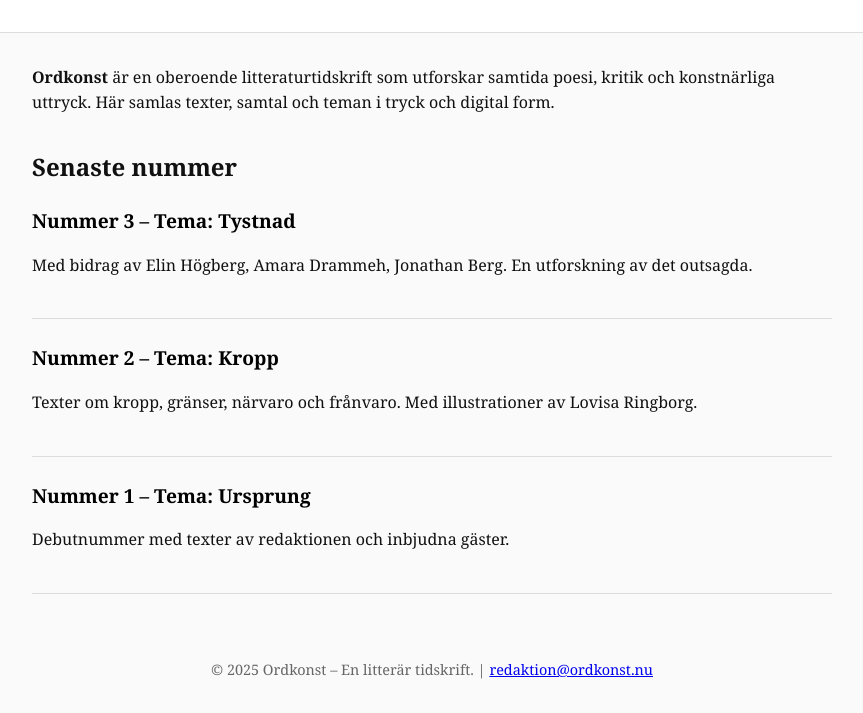
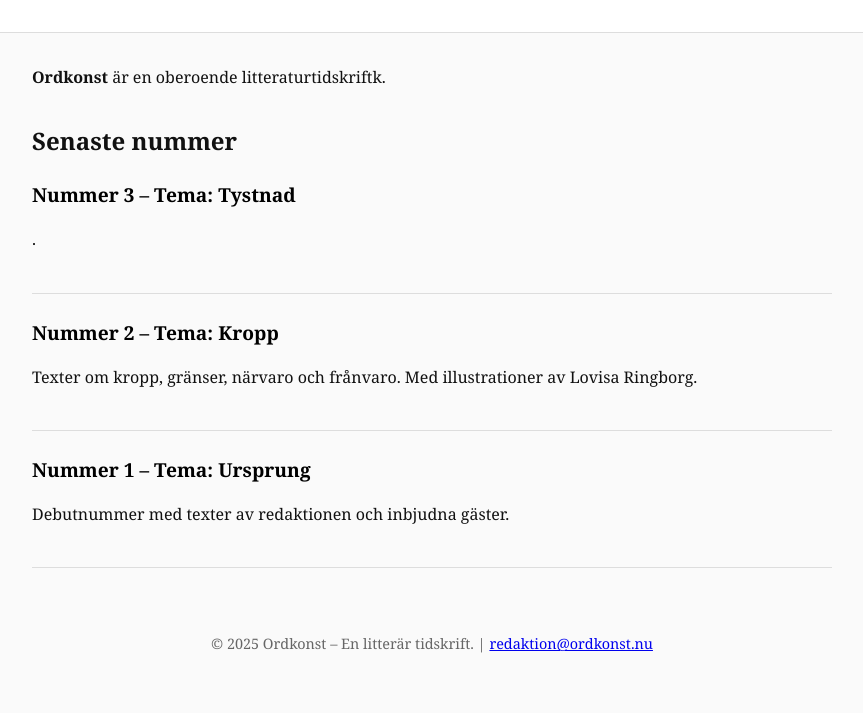
Before and after one commit to kimochjulia/ordkonst, a plain HTML site: page index.html in a window 1280 px wide. Shown: the part 138-851 px from the top of the page, without its empty margins (208-1071 px from the left). After the commit the page ends 825 px from the top, so only its background shows below. Drawn offline with Linux system fonts and the light colour scheme.

Commit message:
Update index.html

```diff
--- a/index.html
+++ b/index.html
@@ -3,7 +3,7 @@
 <head>
   <meta charset="UTF-8">
   <meta name="viewport" content="width=device-width, initial-scale=1">
-  <title>Ordkonst – Tidskrift för litteratur</title>
+  <title>Ordkonst </title>
   <style>
     body {
       margin: 0;
@@ -110,7 +110,7 @@
 
   <main class="container">
     <section class="intro">
-      <p><strong>Ordkonst</strong> är en oberoende litteraturtidskrift som utforskar samtida poesi, kritik och konstnärliga uttryck. Här samlas texter, samtal och teman i tryck och digital form.</p>
+      <p><strong>Ordkonst</strong> är en oberoende litteraturtidskriftk.</p>
     </section>
 
     <section>
@@ -118,7 +118,7 @@
       <ul class="articles">
         <li>
           <h3><a href="#">Nummer 3 – Tema: Tystnad</a></h3>
-          <p>Med bidrag av Elin Högberg, Amara Drammeh, Jonathan Berg. En utforskning av det outsagda.</p>
+          <p>.</p>
         </li>
         <li>
           <h3><a href="#">Nummer 2 – Tema: Kropp</a></h3>
```
